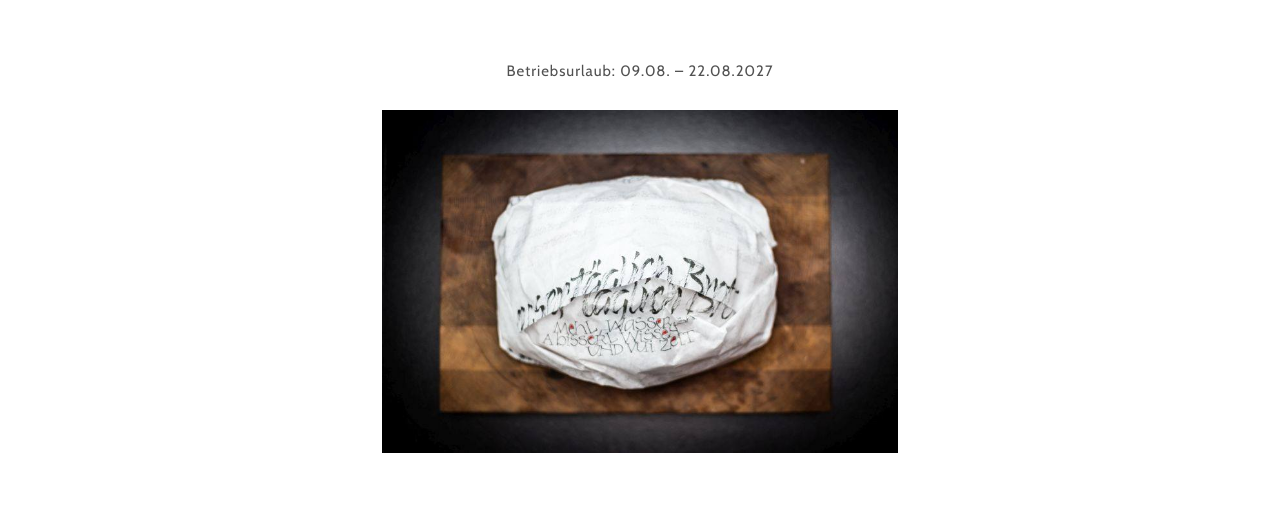
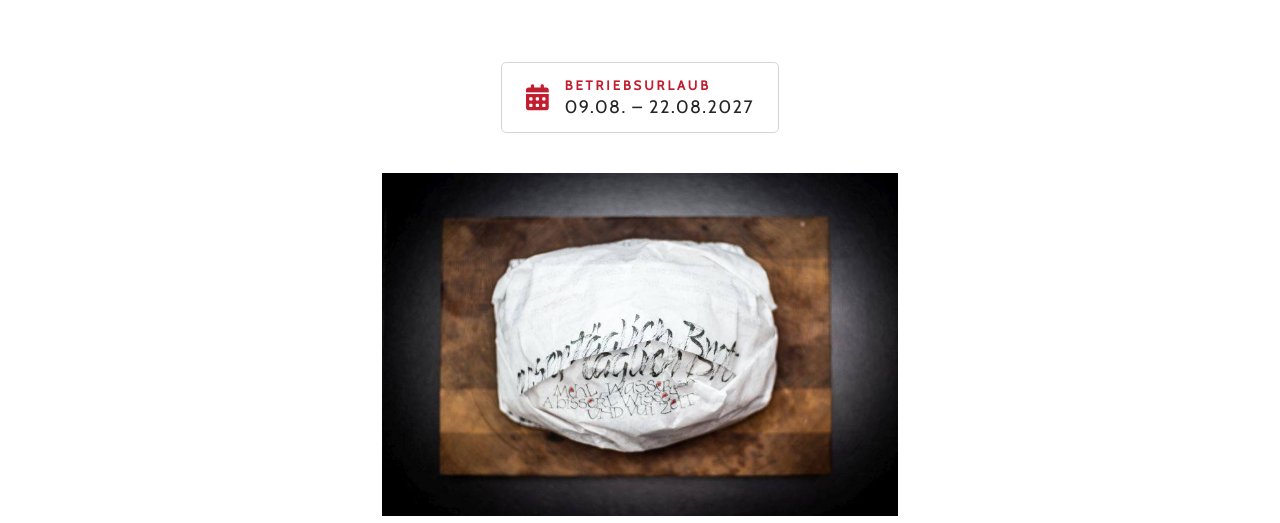
Before and after one commit to g-sebastian/backmas, a plain HTML site: page offen.html in a window 1280 px wide. Shown: the part 1029-1552 px from the top of the page. Drawn offline with Linux system fonts and the light colour scheme.

Commit message:
Betriebsurlaub 2.0

```diff
--- a/js/app.js
+++ b/js/app.js
@@ -59,7 +59,7 @@ document.addEventListener('DOMContentLoaded', function () {
             document.getElementById('urlaub-hinweis').hidden = false;
             document.getElementById('oeffnungszeiten-normal').hidden = true;
         } else {
-            urlaubInfo.textContent = 'Betriebsurlaub: ' + zeitraum;
+            document.getElementById('urlaub-info-datum').textContent = zeitraum;
         }
     }
 
--- a/offen.html
+++ b/offen.html
@@ -96,7 +96,13 @@
                         </div>
                     </div>
 
-                    <p id="urlaub-info" class="urlaub-info">Betriebsurlaub: jedes Jahr Mitte August (2 Wochen)</p>
+                    <div id="urlaub-info" class="urlaub-info animate-bottom">
+                        <i class="fas fa-calendar-days urlaub-info-icon"></i>
+                        <div>
+                            <p class="urlaub-info-titel">Betriebsurlaub</p>
+                            <p id="urlaub-info-datum" class="urlaub-info-datum">jedes Jahr Mitte August</p>
+                        </div>
+                    </div>
                     </div>
 
                     <div class="image-container">
--- a/style.css
+++ b/style.css
@@ -993,10 +993,36 @@ footer {
 
 /* normal: dezenter Hinweis unter den Öffnungszeiten */
 .urlaub-info {
-    font-size: 1.5rem;
-    color: var(--body-font-color);
-    letter-spacing: 1px;
-    margin: 0 0 3rem;
+    display: inline-flex;
+    align-items: center;
+    gap: 1.6rem;
+    margin: 0 auto 4rem;
+    padding: 1.4rem 2.4rem;
+    border: 1px solid #d5d5d5;
+    border-radius: 5px;
+    text-align: left;
+}
+
+.urlaub-info-icon {
+    font-size: 2.6rem;
+    color: var(--secondary-font-color);
+}
+
+.urlaub-info-titel {
+    font-family: var(--main-font);
+    font-size: 1.3rem;
+    font-weight: 900;
+    text-transform: uppercase;
+    letter-spacing: .3rem;
+    color: var(--secondary-font-color);
+    margin-bottom: .3rem;
+}
+
+.urlaub-info-datum {
+    font-family: var(--main-font);
+    font-size: 1.8rem;
+    letter-spacing: .15rem;
+    color: var(--main-font-color-dark);
 }
 
 /* während des Urlaubs: Warnung statt Öffnungszeiten */
```
